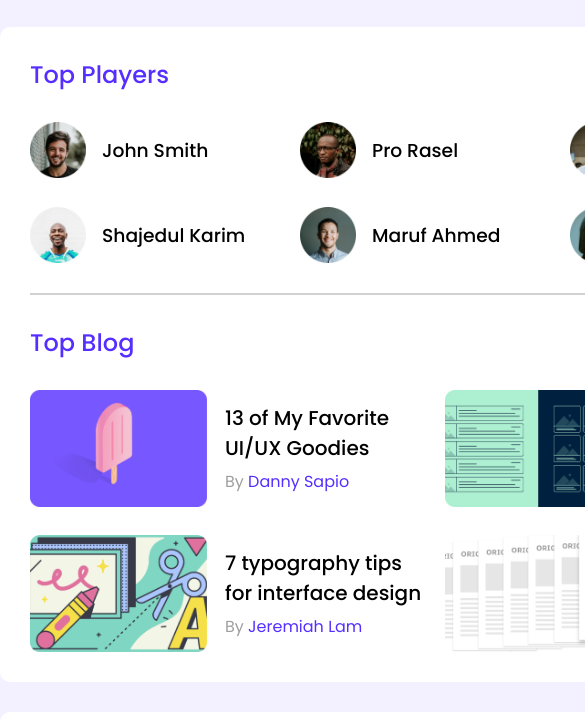
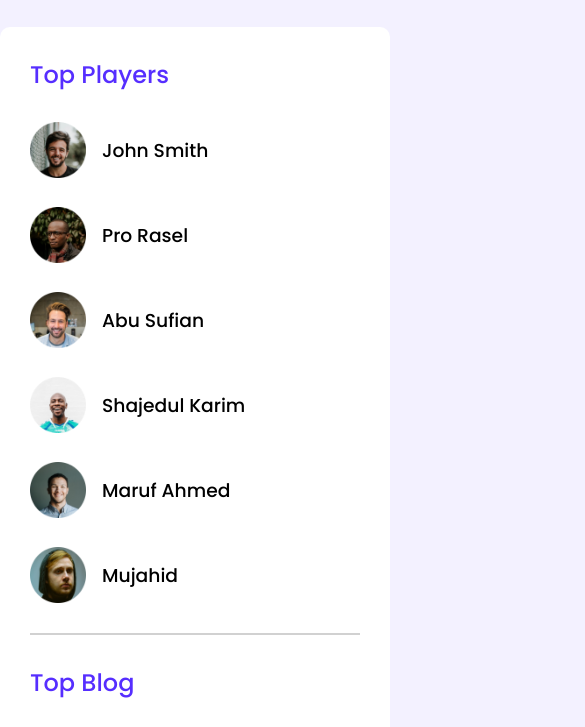
Before and after one commit to NabinIslam/leader-board, a plain HTML site: page index.html in a window 390 px wide. Shown: the part 97-824 px from the top of the page, 585 px wide, since content can reach past the window. Drawn offline with Linux system fonts and the light colour scheme.

Commit message:
mobile responsive done

```diff
--- a/styles/responsive.css
+++ b/styles/responsive.css
@@ -1,6 +1,10 @@
 /* mobile device */
 
 @media only screen and (max-width: 576px) {
+  .container {
+    width: 100%;
+  }
+
   nav {
     justify-content: center;
   }
@@ -8,4 +12,19 @@
   .menu {
     display: none;
   }
+
+  .players,
+  .blogs,
+  .courses {
+    grid-template-columns: repeat(1, 1fr);
+  }
+
+  .blog {
+    flex-direction: column;
+    align-items: flex-start;
+  }
+
+  .thumbnail img {
+    width: 100%;
+  }
 } ;
```
